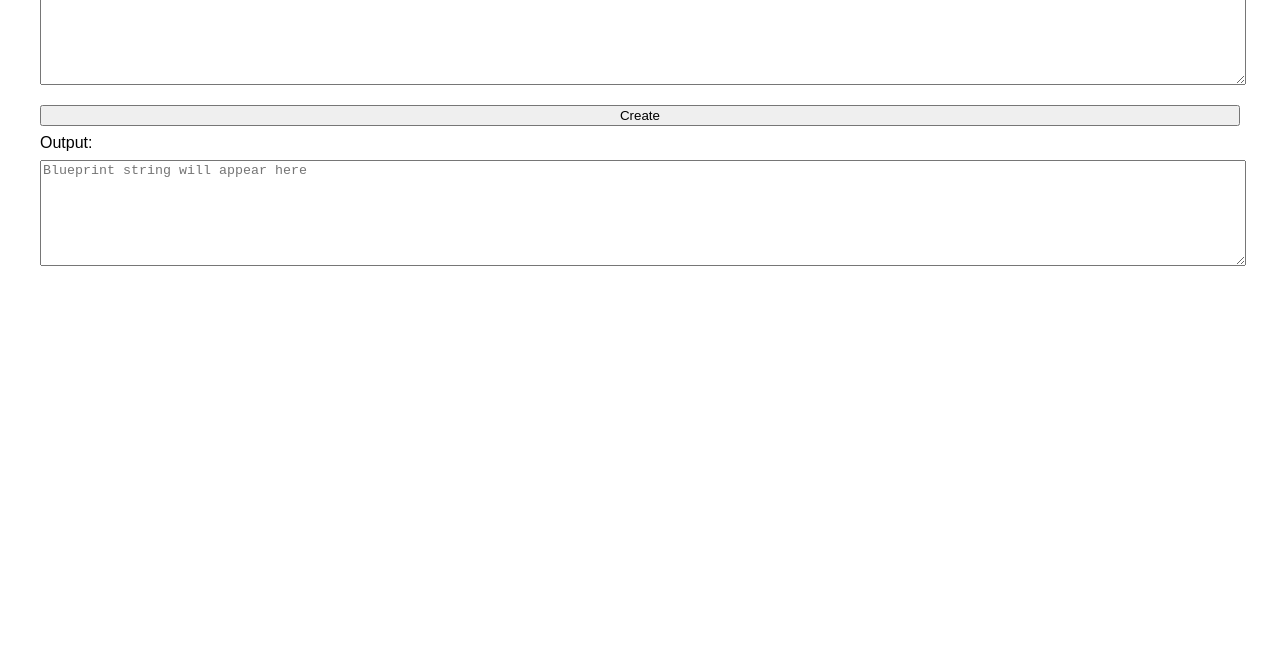
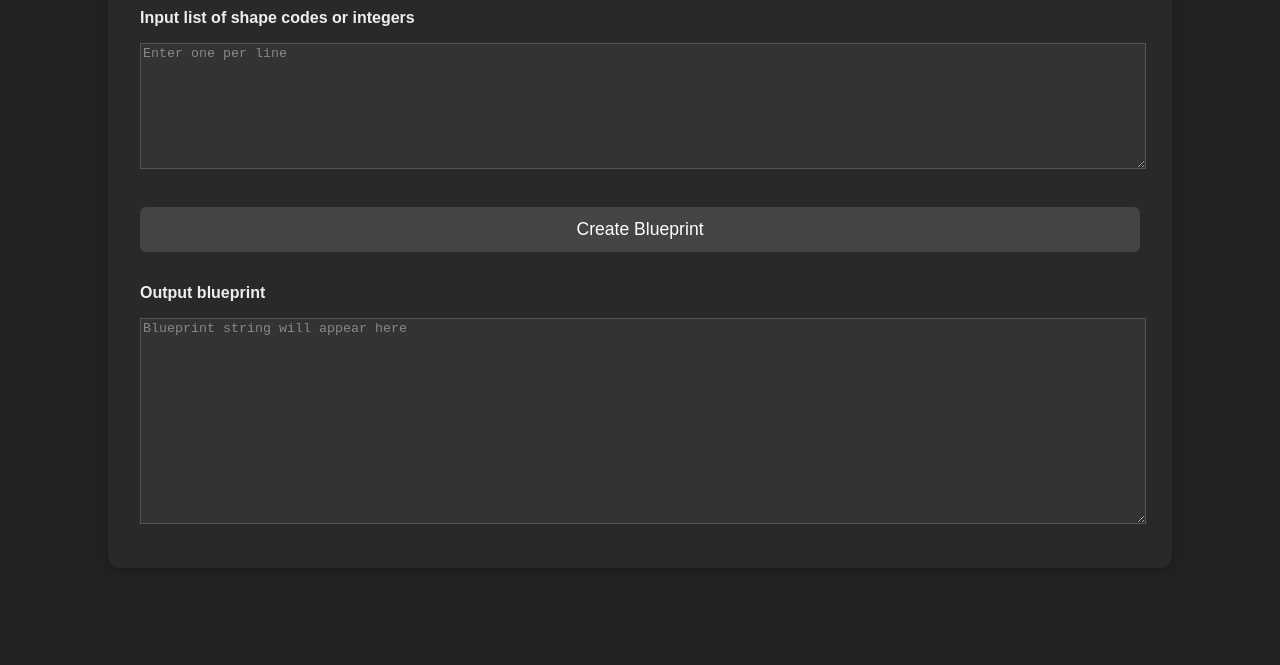
Before and after one commit to GamerTools/ShapezTools, a plain HTML site: page bpe.html in a window 1280 px wide. Shown: the part 135-800 px from the top of the page. Drawn offline with Linux system fonts and the light colour scheme.

Commit message:
Update bpe.html
- Added dark theme
- Nicer looking form

```diff
--- a/bpe.html
+++ b/bpe.html
@@ -3,19 +3,42 @@
 <head>
     <title>Shapez2 Blueprint Creator</title>
     <style>
-        body { font-family: Arial, sans-serif; margin: 40px; }
-        input, textarea, button { margin: 8px 0; width: 100%; }
-        textarea { height: 100px; }
+        body {
+            background: #222;
+            color: #eee;
+            font-family: Arial, sans-serif;
+            margin: 40px;
+        }
+        input, textarea, button {
+            background: #333;
+            color: #eee;
+            border: 1px solid #555;
+            margin: 8px 0;
+            width: 100%;
+        }
+        textarea { height: 200px; }
+        textarea::placeholder, input::placeholder {
+            color: #888;
+        }
+        button {
+            border: 1px solid #888;
+        }
     </style>
     <script src="https://cdn.jsdelivr.net/npm/pako@2.1.0/dist/pako.min.js"></script>
 </head>
 <body>
-    <h2>Shapez2 Blueprint Creator</h2>
-    <label for="input">Input list of shape codes or integers, one on each line:</label>
-    <textarea id="input" placeholder="Enter your text here"></textarea>
-    <button onclick="runScript()">Create</button>
-    <label for="output">Output:</label>
-    <textarea id="output" readonly placeholder="Blueprint string will appear here"></textarea>
+    <form style="max-width: 1000px; margin: 0 auto; background: #292929; padding: 32px; border-radius: 12px; box-shadow: 0 2px 12px #0004;">
+        <h2 style="text-align:center; margin-bottom: 24px;">Shapez2 Blueprint Creator</h2>
+        <div style="margin-bottom: 18px;">
+            <label for="input" style="display:block; margin-bottom:8px; font-weight:bold;">Input list of shape codes or integers</label>
+            <textarea id="input" placeholder="Enter one per line" style="height:120px; resize:vertical;"></textarea>
+        </div>
+        <button type="button" onclick="runScript()" style="width:100%; padding:12px; font-size:1.1em; background:#444; color:#fff; border-radius:6px; border:none; cursor:pointer;">Create Blueprint</button>
+        <div style="margin-top: 24px;">
+            <label for="output" style="display:block; margin-bottom:8px; font-weight:bold;">Output blueprint</label>
+            <textarea id="output" readonly placeholder="Blueprint string will appear here" style="height:200px; resize:vertical;"></textarea>
+        </div>
+    </form>
     <script>
         const ENCODING = "utf-8";
         const BP_SIG = "SHAPEZ2-3-";
```
